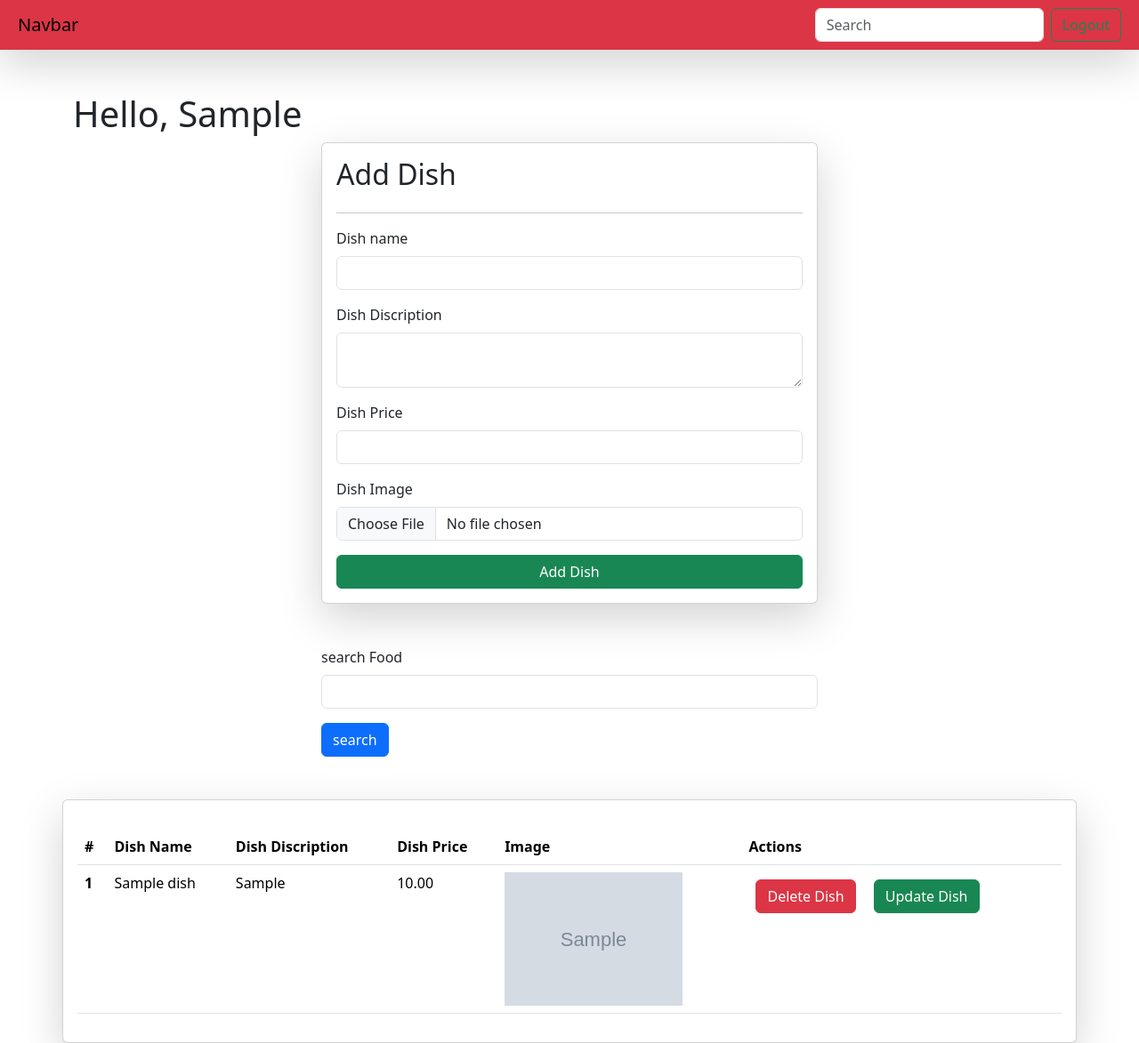
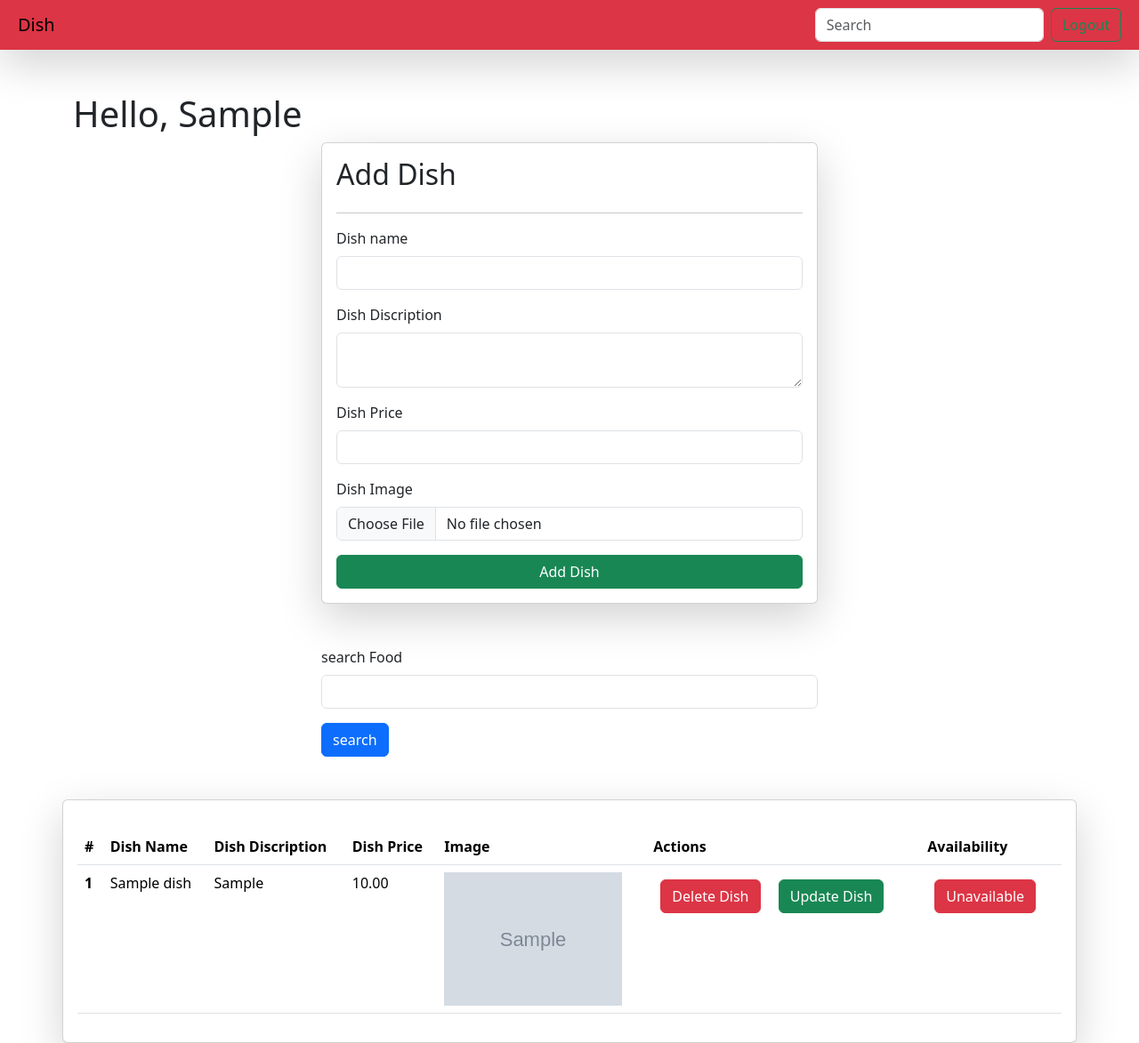
Before and after one commit to Amanastel/Zomato-Chronicles, a Django app: page /dish/ in a window 1280 px wide. Shown: the whole page at 89% size. Run offline with Django 4.2, Linux system fonts and the light colour scheme; a user stored in the database is signed in; tables that the repository leaves empty hold one stand-in row (values such as "Sample post"); grey boxes marked "Sample" are stand-in pictures.

Commit message:
check update

```diff
--- a/zomatoChronicles/zomatoOnline/templates/Dish.html
+++ b/zomatoChronicles/zomatoOnline/templates/Dish.html
@@ -13,9 +13,9 @@
   </head>
   <nav class="navbar p-2 bg-danger shadow-lg">
     <div class="container-fluid">
-      <a class="navbar-brand">Navbar</a>
+      <a class="navbar-brand">Dish</a>
       <form class="d-flex" role="search">
-        <input class="form-control me-2" type="search" placeholder="Search" aria-label="Search">
+        <input class="form-control me-2" name="search" type="search" placeholder="Search" aria-label="Search">
         <a href="/logout/" class="btn btn-outline-success" type="submit">Logout</a>
       </form>
     </div>
@@ -92,6 +92,7 @@
             <th scope="col">Dish Price</th>
             <th scope="col">Image</th>
             <th scope="col">Actions</th>
+            <th scope="col">Availability</th>
           </tr>
         </thead>
         <tbody>
@@ -110,15 +111,27 @@
 
             <td>
               <a
-                href="/delete-receipe/{{receipce.id}}/"
+                href="{% url 'delete_dish' receipce.id %}"
                 class="btn btn-danger m-2"
                 >Delete Dish</a
               >
               <a
-                href="/update-receipe/{{receipce.id}}/"
+                {% comment %} href="/update_dish/{{receipce.id}}/" {% endcomment %}
+                {% comment %} href="{% url 'update_dish' receipce.id %}" {% endcomment %}
+                href="/update-dish/{{receipce.id}}/"
                 class="btn btn-success m-2"
                 >Update Dish</a
               >
+            </td>
+            <td>
+              <form method="post" action="{% url 'update_availability' receipce.id %}">
+                {% csrf_token %}
+                {% if receipce.dish.availability %}
+                  <button type="submit" class="btn btn-success m-2">Available</button>
+                {% else %}
+                  <button type="submit" class="btn btn-danger m-2">Unavailable</button>
+                {% endif %}
+              </form>
             </td>
           </tr>
 
--- a/zomatoChronicles/zomatoOnline/urls.py
+++ b/zomatoChronicles/zomatoOnline/urls.py
@@ -28,6 +28,10 @@ urlpatterns = [
     path('logout/', views.logout_page, name='logout'),
     path('home/', home, name='home'),
     path('dish/', addDish, name='dish'),
+    path('update-dish/<int:dish_id>/', views.update_availability, name='update_availability'),
+    # path('update-dish/<int:dish_id>/', views.update_dish, name='update_dish'),
+    path('update-dish/<id>/', update_dish, name='update_receipe'),
+    path('delete-dish/<int:id>/', views.delete_dish, name='delete_dish')
 
 
 
--- a/zomatoChronicles/zomatoOnline/views.py
+++ b/zomatoChronicles/zomatoOnline/views.py
@@ -4,6 +4,7 @@ from django.contrib.auth.models import User
 from django.contrib import messages
 from django.contrib.auth.decorators import login_required
 from .models import Dish
+from django.http import HttpResponse
 
 
 @login_required(login_url="/login/")
@@ -124,3 +125,53 @@ def addDish(request):
     context = {'dish': queryset}
 
     return render(request, 'dish.html', context)
+
+
+@login_required(login_url="/login/")
+def update_availability(request, dish_id):
+    try:
+        dish = Dish.objects.get(pk=dish_id)
+    except Dish.DoesNotExist:
+        return HttpResponse("Dish not found", status=404)
+
+    print("Before availability toggle:", dish.availability)
+
+    dish.availability = not dish.availability
+    dish.save()
+
+    print("After availability toggle:", dish.availability)
+
+    return redirect("/dish/")
+
+
+@login_required(login_url="/login/")
+def update_dish(request, id):
+    queryset = Dish.objects.get(id=id)
+
+    if request.method == "POST":
+        data = request.POST
+        dish_name = data.get("dish_name")
+        dish_dis = data.get("dish_dis")
+        dish_image = request.FILES.get('dish_image')
+
+        queryset.dish_name = dish_name
+        queryset.dish_dis = dish_dis
+
+        if dish_image:
+            queryset.dish_image = dish_image
+
+        queryset.save()
+        return redirect("/dish/")
+
+    context = {'dish': queryset}
+
+    return render(request, 'update_dish.html', context)
+
+
+
+
+
+def delete_dish(request, id):
+    queryset = Dish.objects.get(id = id)
+    queryset.delete()
+    return redirect("/dish/")
```
Also changed, not shown: zomatoChronicles/zomatoOnline/forms.py (+20 -0 lines), zomatoChronicles/zomatoOnline/templates/index.html (+9 -0 lines), zomatoChronicles/zomatoOnline/templates/update_dish.html (added, +36 -0 lines), zomatoChronicles/public/static/dish_pic/bacon-kebabs-13-2_20181227133457_JHIjSq6.jpg (added).
